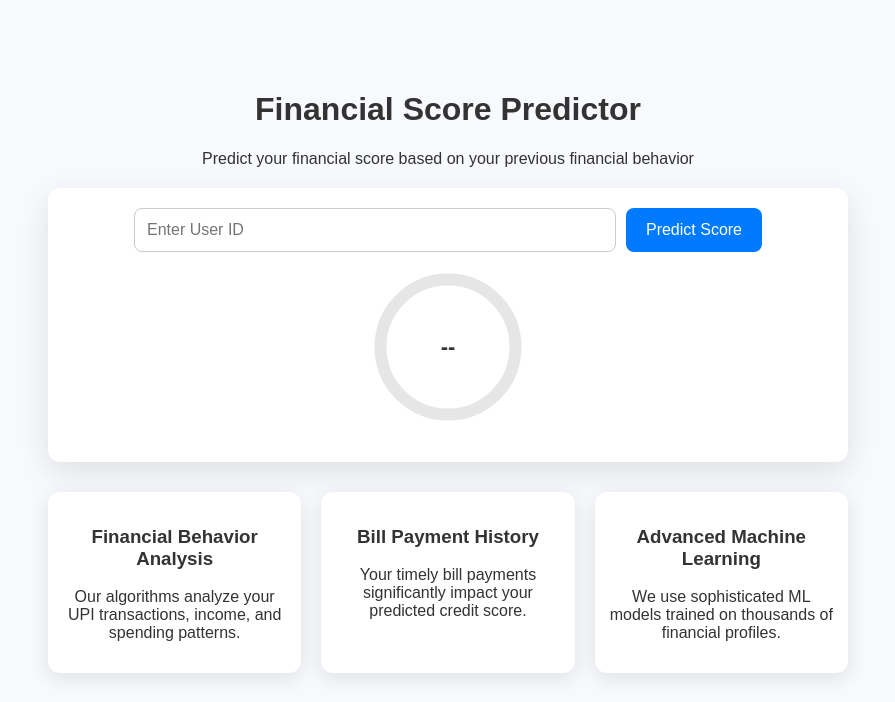
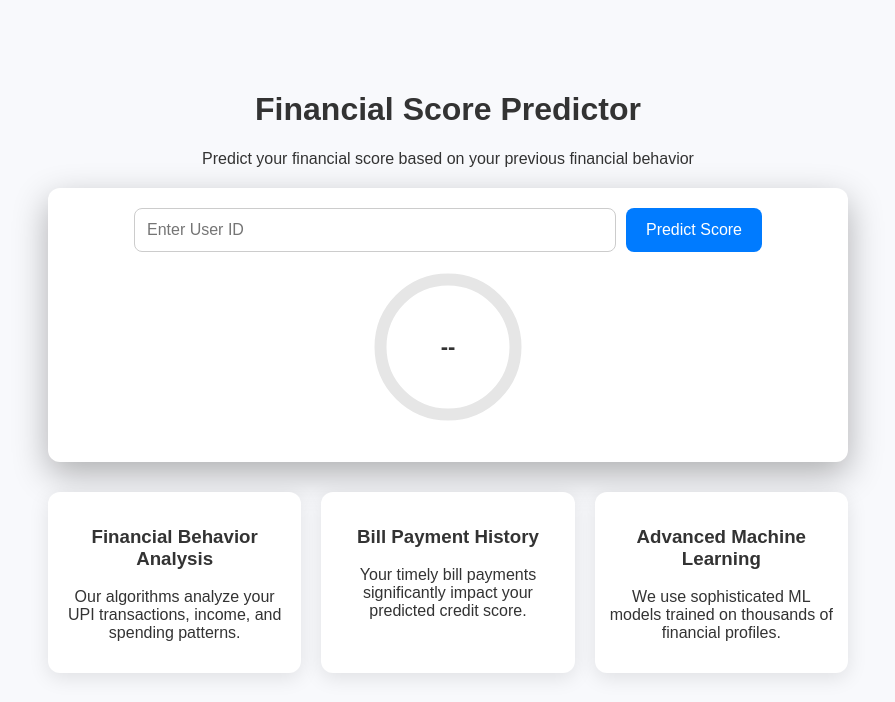
Before and after one commit to CheetiralaSanjay/FinancialScorePredictor, a Python web app: template flask/templates/index.html in a window 1280 px wide, with the pointer over the restyled element. Shown: the top 702 px of the page, without its empty margins (192-1087 px from the left). Run offline with Jinja, Linux system fonts and the light colour scheme; the template is opened without the code that fills it, so the values that code supplies are empty.

Commit message:
Update styles.css

```diff
--- a/flask/static/styles.css
+++ b/flask/static/styles.css
@@ -22,6 +22,9 @@ body {
     border-radius: 12px;
     box-shadow: 0px 10px 30px rgba(0, 0, 0, 0.1);
     margin-top: 20px;
+}
+.predict-box:hover {
+    box-shadow: 0px 12px 35px rgba(0, 0, 0, 0.3);
 }
 
 /* Input Box */
@@ -109,3 +112,6 @@ svg {
     box-shadow: 0px 5px 20px rgba(0, 0, 0, 0.1);
     width: 30%;
 }
+.card:hover {
+    box-shadow: 0px 12px 35px rgba(0, 0, 0, 0.3);
+}
```
